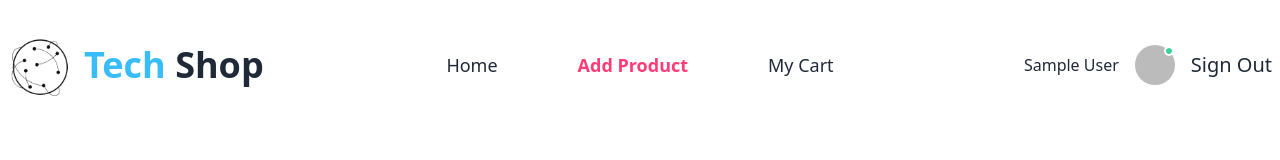
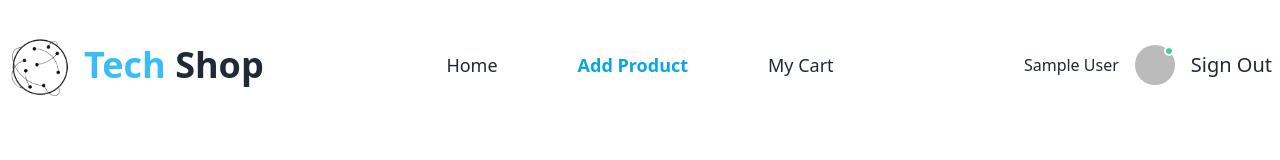
Before and after one commit to MehediHasan128/tech-shop-client, a React (Vite) app: page /addProduct in a window 1280 px wide. Shown: the top 160 px of the page. Built offline with nearby package versions, Linux system fonts and the light colour scheme; no server answers; sample sign-in values are in the browser's storage.

Commit message:
add readme file and wite down 5 main points of may website

```diff
--- a/src/Components/Pages/AddProduct/AddProduct.jsx
+++ b/src/Components/Pages/AddProduct/AddProduct.jsx
@@ -38,7 +38,7 @@ const AddProduct = () => {
     }
 
     return (
-        <div className="flex justify-center items-center mt-16">
+        <div className="flex justify-center items-center my-16">
             <div className="w-[80%] lg:px-20">
 
                 <h1 className="text-center text-3xl font-semibold">Add a Tech Product</h1>
--- a/src/Components/Pages/Shared/Navbar/Navbar.css
+++ b/src/Components/Pages/Shared/Navbar/Navbar.css
@@ -2,12 +2,12 @@ li{
     position: relative;
 }
 li:hover{
-    color: #ff3c78;
+    color: #0aa5e3;
 }
 li:after{
     content: "";
     position: absolute;
-    background-color: #ff3c78;
+    background-color: #0aa5e3;
     height: 3px;
     width: 0;
     left: 0;
--- a/src/Components/Pages/Shared/Navbar/Navbar.jsx
+++ b/src/Components/Pages/Shared/Navbar/Navbar.jsx
@@ -16,7 +16,7 @@ const Navbar = () => {
             isPending
               ? "pending"
               : isActive
-              ? "text-[#ff3c78] text-lg font-bold"
+              ? "text-[#0aa5e3] text-lg font-bold"
               : ""
           }
         >
@@ -30,7 +30,7 @@ const Navbar = () => {
             isPending
               ? "pending"
               : isActive
-              ? "text-[#ff3c78] text-lg font-bold"
+              ? "text-[#0aa5e3] text-lg font-bold"
               : ""
           }
         >
@@ -44,7 +44,7 @@ const Navbar = () => {
             isPending
               ? "pending"
               : isActive
-              ? "text-[#ff3c78] text-lg font-bold"
+              ? "text-[#0aa5e3] text-lg font-bold"
               : ""
           }
         >
```
Also changed, not shown: 1 other file (tests, documents, lock files or other folders).
